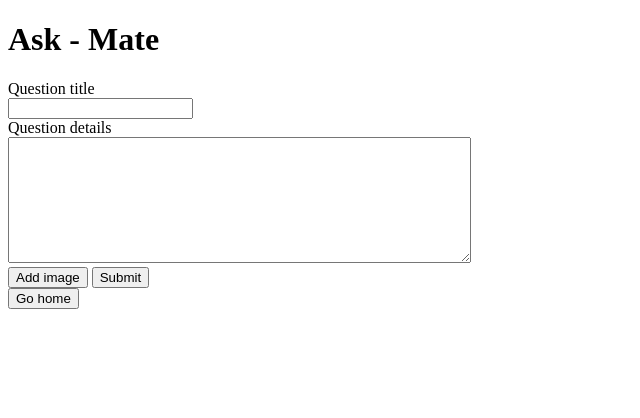
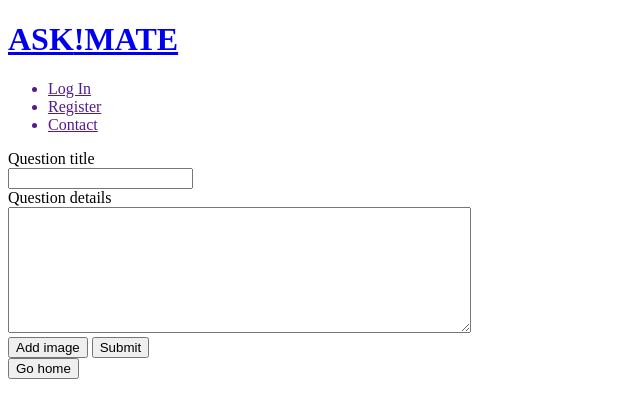
Before and after one commit to Adrian-P0gar/First-web-project, a Flask app: page /add in a window 1280 px wide. Shown: the top 418 px of the page, without its empty margins (0-640 px from the left). Run offline with Flask 2, Linux system fonts and the light colour scheme.

Commit message:
Header on template page

```diff
--- a/templates/layout.html
+++ b/templates/layout.html
@@ -1,7 +1,9 @@
 <!DOCTYPE html>
 <html lang="en">
+
 <head>
     <link href="../static/style.css?v3" rel="stylesheet">
+    <link href="https://fonts.googleapis.com/css?family=Montserrat:100,200,400,800,900&display=swap" rel="stylesheet">
     <meta charset="UTF-8">
     {% if title  %}
     <title>
@@ -13,10 +15,30 @@
     </title>
     {% endif %}
 </head>
+
 <body>
-
-<h1>  Ask - Mate  </h1>
+    <div class="header">
+        <div class="inner_header">
+            <a href="/">
+                <div class="logo_container">
+                    <h1>ASK<span>!MATE</span></h1>
+                </div>
+            </a>
+            <ul class="navigation">
+                <a href="">
+                    <li>Log In</li>
+                </a>
+                <a href="">
+                    <li>Register</li>
+                </a>
+                <a href="">
+                    <li>Contact</li>
+                </a>
+            </ul>
+        </div>
+    </div>
     {% block content %}
     {% endblock content%}
 </body>
+
 </html>
```
Lines whose indentation alone changed are shown as unchanged.
